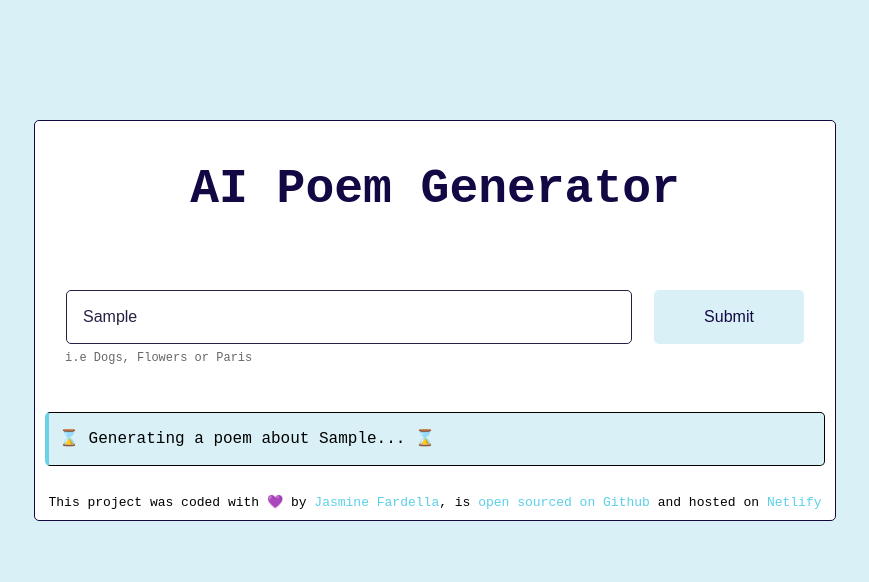
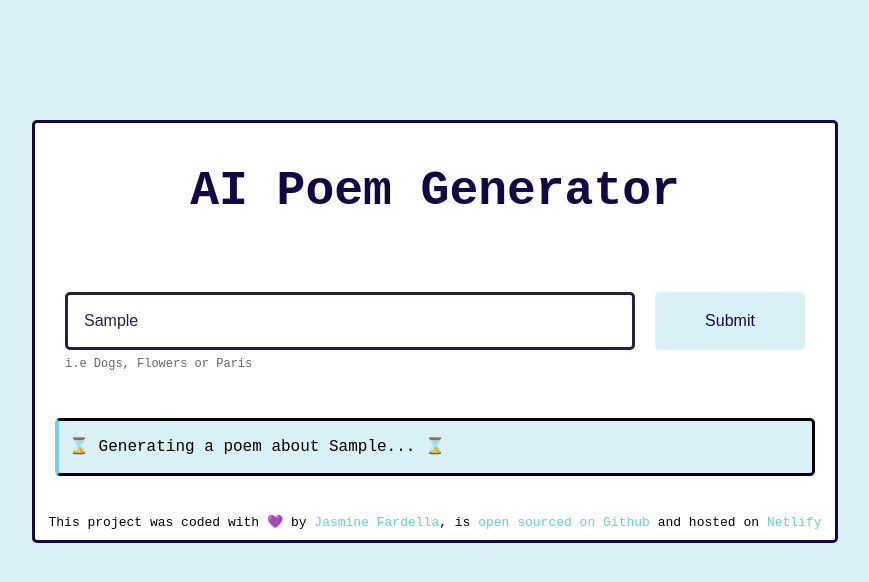
Before and after one commit to Jasminefardella/poem-generator, a plain HTML site: page index.html in a window 1280 px wide. Both pictures are taken after typing "Sample" into the empty fields and a click on the input 934 px from the left and 317 px from the top of the page. Shown: the whole page, without its empty margins (205-1074 px from the left). Drawn offline with nearby package versions, Linux system fonts and the light colour scheme; no server answers.

Commit message:
Update borders in css

```diff
--- a/src/style.css
+++ b/src/style.css
@@ -12,7 +12,7 @@ a {
   background-color: white;
   margin: 120px auto;
   max-width: 800px;
-  border: 1px solid #140844;
+  border: 3px solid #140844;
   border-radius: 5px;
 }
 
@@ -54,7 +54,7 @@ input {
 
 .instructions {
   padding: 16px;
-  border: 1px solid;
+  border: 3px solid;
   width: 70%;
   font-size: 16px;
   border-radius: 5px;
@@ -80,8 +80,8 @@ input {
 .poem {
   line-height: 2;
   padding: 10px;
-  margin: 10px;
-  border: solid 1px;
+  margin: 20px;
+  border: solid 3px;
   border-radius: 5px;
   border-left: 4px solid rgb(105, 210, 231);
   background-color: rgb(217, 241, 246);
```
